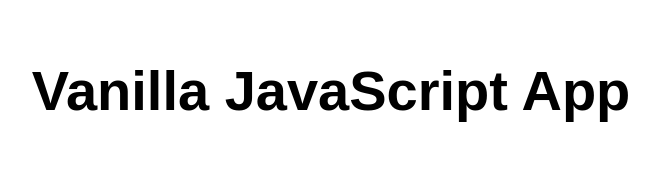
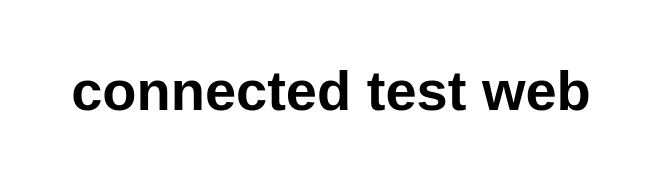
Before and after one commit to Seonghun42dot/connected, a website: page src/index.html in a window 1280 px wide. Shown: the whole page, without its empty margins (309-968 px from the left). Drawn offline with Linux system fonts and the light colour scheme.

Commit message:
Update index.html

```diff
--- a/src/index.html
+++ b/src/index.html
@@ -5,12 +5,12 @@
   <meta charset="UTF-8">
   <meta name="viewport" content="width=device-width, initial-scale=1.0">
   <link rel="stylesheet" href="styles.css">
-  <title>Vanilla JavaScript App</title>
+  <title>connected</title>
 </head>
 
 <body>
   <main>
-    <h1>Vanilla JavaScript App</h1>
+    <h1>connected test web</h1>
   </main>
 </body>
 
```
